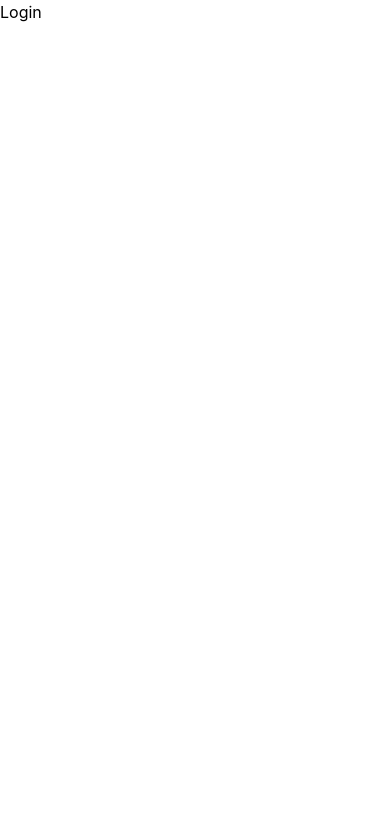
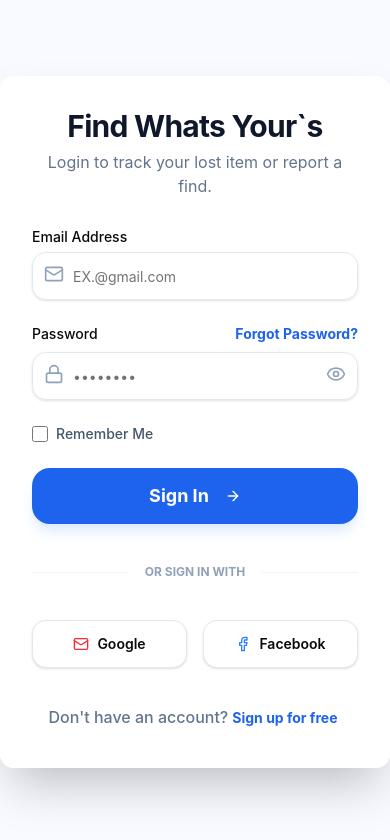
Before and after one commit to Foundit-Graduation-Project/Foundit_React_App, a React (Vite) app: page /login in a window 390 px wide. Shown: the top 840 px of the page. Built offline with nearby package versions, Linux system fonts and the light colour scheme.

Commit message:
feat: adding mobile desgin of login page

```diff
--- /dev/null
+++ b/src/components/ui/checkbox.jsx
@@ -0,0 +1,18 @@
+import * as React from "react"
+
+import { cn } from "@/lib/utils"
+
+const Checkbox = React.forwardRef(({ className, ...props }, ref) => (
+  <input
+    type="checkbox"
+    className={cn(
+      "h-4 w-4 rounded border border-input bg-background text-primary focus:ring-2 focus:ring-ring focus:ring-offset-0 disabled:cursor-not-allowed disabled:opacity-50",
+      className
+    )}
+    ref={ref}
+    {...props}
+  />
+))
+Checkbox.displayName = "Checkbox"
+
+export { Checkbox }
--- /dev/null
+++ b/src/components/ui/label.jsx
@@ -0,0 +1,17 @@
+import * as React from "react"
+
+import { cn } from "@/lib/utils"
+
+const Label = React.forwardRef(({ className, ...props }, ref) => (
+  <label
+    ref={ref}
+    className={cn(
+      "block text-sm font-medium leading-none peer-disabled:cursor-not-allowed peer-disabled:opacity-70",
+      className
+    )}
+    {...props}
+  />
+))
+Label.displayName = "Label"
+
+export { Label }
--- a/src/pages/Auth/Login.jsx
+++ b/src/pages/Auth/Login.jsx
@@ -1,5 +1,158 @@
-function Login() {
-  return "Login";
-}
+import React from "react";
+import { Mail, Lock, Eye, ArrowRight, Earth, Facebook } from "lucide-react";
+import { Button } from "@/components/ui/button";
+import { Input } from "@/components/ui/input";
+import { Label } from "@/components/ui/label";
+import { Checkbox } from "@/components/ui/checkbox";
+
+import {
+  Card,
+  CardContent,
+  CardHeader,
+  CardTitle,
+  CardDescription,
+} from "@/components/ui/card";
+
+const Login = () => {
+  return (
+    <div className="min-h-screen w-full flex items-center justify-center bg-[#f8faff]">
+      <Card className="max-w-5xl w-full grid grid-cols-1 md:grid-cols-2 overflow-hidden border-none shadow-2xl">
+        <div className="bg-[#eef4ff] p-10 hidden md:flex flex-col justify-between">
+          <div className="space-y-6">
+            <div className="flex items-center gap-2 animate-bounce animate-infinite animate-duration-[2000ms] animate-ease-in-out animate-alternate">
+              <div className="bg-[#1d63ed] p-2 rounded-xl animate-pulse">
+                <div className="w-5 h-5 border-2 border-white rounded-md " />
+                <div />
+              </div>
+              <span className="font-bold text-xl text-slate-900">Foundit</span>
+            </div>
+
+            <div className="space-y-4">
+              <h2 className="text-4xl font-extrabold text-slate-900 leading-tight">
+                Reconnecting you <br />
+                <span className="text-[#1d63ed]">with what matters.</span>
+              </h2>
+              <p className="text-slate-500 text-lg">
+                Helping thousands of people find their precious belongings every
+                single day.
+              </p>
+            </div>
+          </div>
+
+          {/* short video to explain how to log */}
+          <div className="bg-white/60 rounded-3xl ">
+            <div className="aspect-video bg-slate-200 rounded-2xl flex items-center justify-center text-slate-400">
+              <video autoPlay loop muted className="w-full h-full object-cover">
+                <source src="/videos/vid.mp4" type="video/mp4" />
+              </video>
+            </div>
+          </div>
+        </div>
+
+        {/* right part */}
+        <div className="bg-white p-8 md:p-16 flex flex-col justify-center">
+          <CardHeader className="p-0 mb-8 flex content-center text-center w-full">
+            <CardTitle className="text-3xl font-bold text-slate-900">
+              Find Whats Your`s
+            </CardTitle>
+            <CardDescription className="text-slate-500 text-base">
+              Login to track your lost item or report a find.
+            </CardDescription>
+          </CardHeader>
+
+          <CardContent className="p-0 space-y-6">
+            <form className="space-y-6" onSubmit={(e) => e.preventDefault()}>
+              <div className="space-y-2">
+                <Label htmlFor="email">Email Address</Label>
+                <div className="relative">
+                  <Mail className="absolute left-3 top-3 h-5 w-5 text-slate-400" />
+                  <Input
+                    id="email"
+                    type="email"
+                    placeholder="EX.@gmail.com"
+                    className="pl-10 h-12 rounded-xl border-slate-200 focus-visible:ring-[#1d63ed]"
+                  />
+                </div>
+              </div>
+
+              <div className="space-y-2">
+                <div className="flex justify-between items-center">
+                  <Label htmlFor="password">Password</Label>
+                  <Button
+                    variant="link"
+                    className="p-0 h-auto text-[#1d63ed] font-bold"
+                  >
+                    Forgot Password?
+                  </Button>
+                </div>
+                <div className="relative">
+                  <Lock className="absolute left-3 top-3 h-5 w-5 text-slate-400" />
+                  <Input
+                    id="password"
+                    type="password"
+                    placeholder="••••••••"
+                    className="pl-10 h-12 rounded-xl border-slate-200 focus-visible:ring-[#1d63ed]"
+                  />
+                  <Eye className="absolute right-3 top-3 h-5 w-5 text-slate-400 cursor-pointer" />
+                </div>
+              </div>
+
+              <div className="flex items-center space-x-2">
+                <Checkbox
+                  id="remember"
+                  className="rounded-md border-slate-300"
+                />
+                <Label
+                  htmlFor="remember"
+                  className="text-sm font-medium text-slate-600 cursor-pointer"
+                >
+                  Remember Me
+                </Label>
+              </div>
+
+              <Button className="w-full h-14 bg-[#1d63ed] hover:bg-blue-700 text-white font-bold rounded-2xl text-lg shadow-lg shadow-blue-100">
+                Sign In <ArrowRight className="ml-2 h-5 w-5" />
+              </Button>
+
+              <div className="relative flex items-center py-4">
+                <div className="flex-grow border-t border-slate-100"></div>
+                <span className="flex-shrink mx-4 text-xs text-slate-400 font-bold">
+                  OR SIGN IN WITH
+                </span>
+                <div className="flex-grow border-t border-slate-100"></div>
+              </div>
+
+              <div className="grid grid-cols-2 gap-4">
+                <Button
+                  variant="outline"
+                  className="h-12 rounded-xl border-slate-200 font-semibold hover:bg-slate-50"
+                >
+                  <Mail className="text-red-500" />
+                  Google
+                </Button>
+                <Button
+                  variant="outline"
+                  className="h-12 rounded-xl border-slate-200 font-semibold hover:bg-slate-50"
+                >
+                  <Facebook className="text-blue-500" />
+                  Facebook
+                </Button>
+              </div>
+            </form>
+          </CardContent>
+
+          <footer className="mt-8 text-center">
+            <p className="text-slate-500 font-medium">
+              Don't have an account?
+              <Button variant="link" className="text-[#1d63ed] font-bold p-1">
+                Sign up for free
+              </Button>
+            </p>
+          </footer>
+        </div>
+      </Card>
+    </div>
+  );
+};
 
 export default Login;
```
Also changed, not shown: 1 other file (tests, documents, lock files or other folders).
